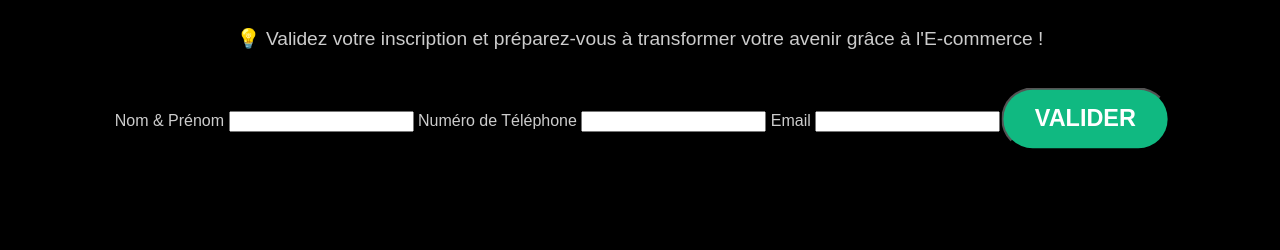
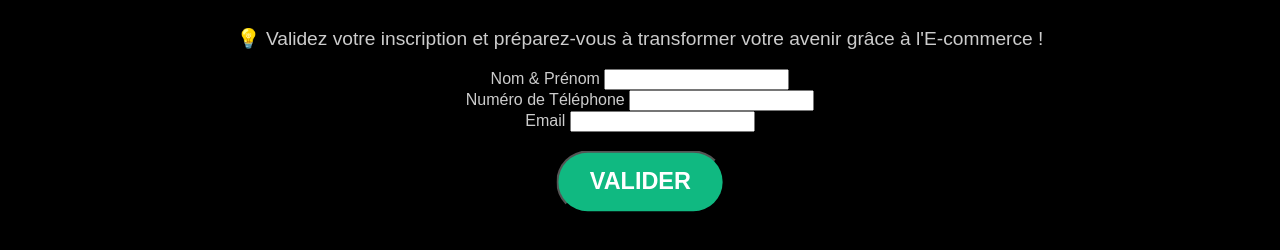
Before and after one commit to brinel123/masterclass-gratuit, a plain HTML site: page inscription.html in a window 1280 px wide. Shown: the part 84-334 px from the top of the page. Drawn offline with Linux system fonts and the light colour scheme.

Commit message:
Update inscription.html

```diff
--- a/inscription.html
+++ b/inscription.html
@@ -12,14 +12,20 @@
         <p>💡 Validez votre inscription et préparez-vous à transformer votre avenir grâce à l'E-commerce !</p>
 
         <form id="inscriptionForm">
+            <div class="form-group">
                 <label for="name">Nom & Prénom</label>
                 <input type="text" id="name" name="name" required>
+            </div>
 
+            <div class="form-group">
                 <label for="phone">Numéro de Téléphone</label>
                 <input type="tel" id="phone" name="phone" required>
+            </div>
 
+            <div class="form-group">
                 <label for="email">Email</label>
                 <input type="email" id="email" name="email" required>
+            </div>
 
             <button type="submit" class="cta">VALIDER</button>
         </form>
@@ -37,7 +43,7 @@
                 email: document.getElementById("email").value
             };
 
-            fetch("https://script.google.com/macros/s/AKfycbzwZa5GNZFMC6FzuepF4w_Vdp_AMTbQ5Gw5soZXpEA6SSHbODoet6QLFbhOStUFWvc/exec", {
+            fetch("https://script.google.com/macros/s/AKfycbxhu1cMuh9-98l40c8gLNeevpWz7GiMybrmD9KuJ-2K0U2Vv4bY7UySIqd07-27gzer/exec", {
                 method: "POST",
                 headers: {
                     "Content-Type": "application/json"
```
Lines whose indentation alone changed are shown as unchanged.
